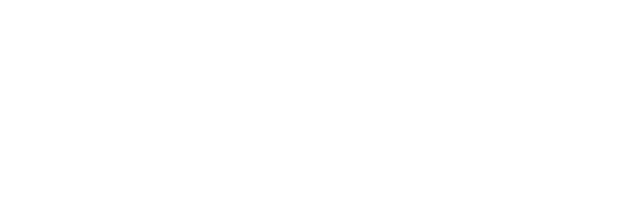
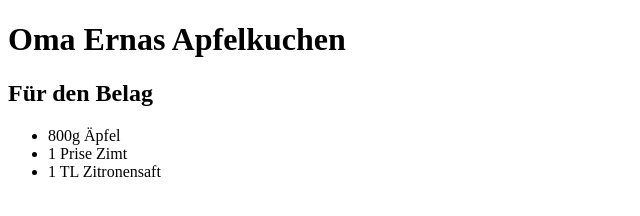
Before and after one commit to RedFox170/OmaErnasLieblingskuchen, a plain HTML site: page index.html in a window 1280 px wide. Shown: the whole page, without its empty margins (0-640 px from the left). Drawn offline with Linux system fonts and the light colour scheme.

Commit message:
Erstelle Belag liste

```diff
--- a/index.html
+++ b/index.html
@@ -4,9 +4,17 @@
     <meta charset="UTF-8">
     <meta http-equiv="X-UA-Compatible" content="IE=edge">
     <meta name="viewport" content="width=device-width, initial-scale=1.0">
-    <title>Document</title>
+    <title>Oma Ernas Apfelkuchen</title>
 </head>
 <body>
+    <h1>Oma Ernas Apfelkuchen</h1>
 
+    <h2>Für den Belag</h2>
+
+    <ul>
+        <li>800g Äpfel</li>
+        <li>1 Prise Zimt</li>
+        <li>1 TL Zitronensaft</li>
+    </ul>
 </body>
 </html>
```
